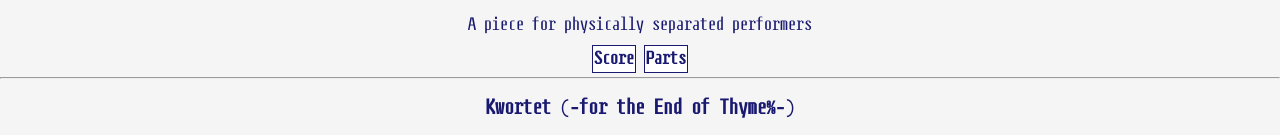
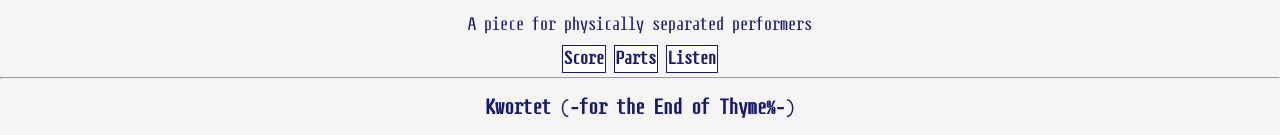
Before and after one commit to mistakeless/mistakeless.github.io, a plain HTML site: page scores.html in a window 1280 px wide. Shown: the part 816-951 px from the top of the page. Drawn offline with Linux system fonts and the light colour scheme.

Commit message:
update soundcloud links

```diff
--- a/scores.html
+++ b/scores.html
@@ -62,18 +62,19 @@
     <p>A piece for physically separated performers</p>
     <a href="https://drive.google.com/file/d/1tl3NRsMzjNJISbuRZ-FzV-wSqiCzpHRp/view?usp=sharing" target="_blank" class="text-link">Score</a>
     <a href="https://drive.google.com/file/d/1w2ki7c6v-gWw1YIH_lUreS2APGC7cMQl/view?usp=sharing" target="_blank" class="text-link">Parts</a>
+    <a href="https://soundcloud.com/mistakeless/together-apart" target="_blank" class="text-link">Listen</a>
     <hr>
 
     <h3>Kwortet (-for the End of Thyme%-)</h3>
     <p>A piece for four performers</p>
     <a href="https://drive.google.com/file/d/1cUxNFbOaKG4n_48QlPqboV_ppsSV7bnh/view?usp=sharing" target="_blank" class="text-link">Score</a>
-    <a href="https://soundcloud.com/eric-fabrizi/kwortet-for-the-end-of-thyme" target="_blank" class="text-link">Listen</a>
+    <a href="https://soundcloud.com/mistakeless/kwortet-for-the-end-of-thyme" target="_blank" class="text-link">Listen</a>
     <hr>
 
     <h3>Endurance</h3>
     <p>A loud piece for any number of performers</p>
     <a href="https://drive.google.com/file/d/1pzNmeyLrHb4kEWjIfV4Ta-GdCVP0gQfE/view?usp=sharing" target="_blank" class="text-link">Score</a>
-    <a href="https://oneglasseye.bandcamp.com/album/nms-presents-lockdown-listening-all-proceeds-to-help-musicians-uk-charity" target="_blank" class="text-link">Listen</a>
+    <a href="https://oneglasseye.bandcamp.com/track/endurance" target="_blank" class="text-link">Listen</a>
     <p>You can listen to this piece, and many others, on the album <a href="https://oneglasseye.bandcamp.com/album/nms-presents-lockdown-listening-all-proceeds-to-help-musicians-uk-charity" target="_blank" class="text-link">NMS Presents: Lockdown Listening</a></p>
     <p>All proceeds go to Help Musicians UK</p>
     <hr>
@@ -81,7 +82,7 @@
     <h3>Latency Studies 1 + 2</h3>
     <p>A piece featuring video conferencing software</p>
     <a href="https://drive.google.com/file/d/1C7Mv4gHC6iBqWgNw1VHlmwEaz8JjiDYj/view?usp=sharing" target="_blank" class="text-link">Score</a>
-    <p>This piece was included in a lovely collection of pieces that fit onto one sheet of A4, called <a href="http://www.claudiamolitor.org/#/hausmusik-kollektiv/" target="_blank" class="text-link">Hausmusik Kollektiv</a></p>
+    <p>This piece was included in a lovely collection of pieces that fit onto one sheet of A4, called <a href="https://www.claudiamolitor.org/#/hausmusik-kollektiv/" target="_blank" class="text-link">Hausmusik Kollektiv</a></p>
     <hr>
 
     <h3>Attempt to Seize the Day xx-xx-xx ____</h3>
```
